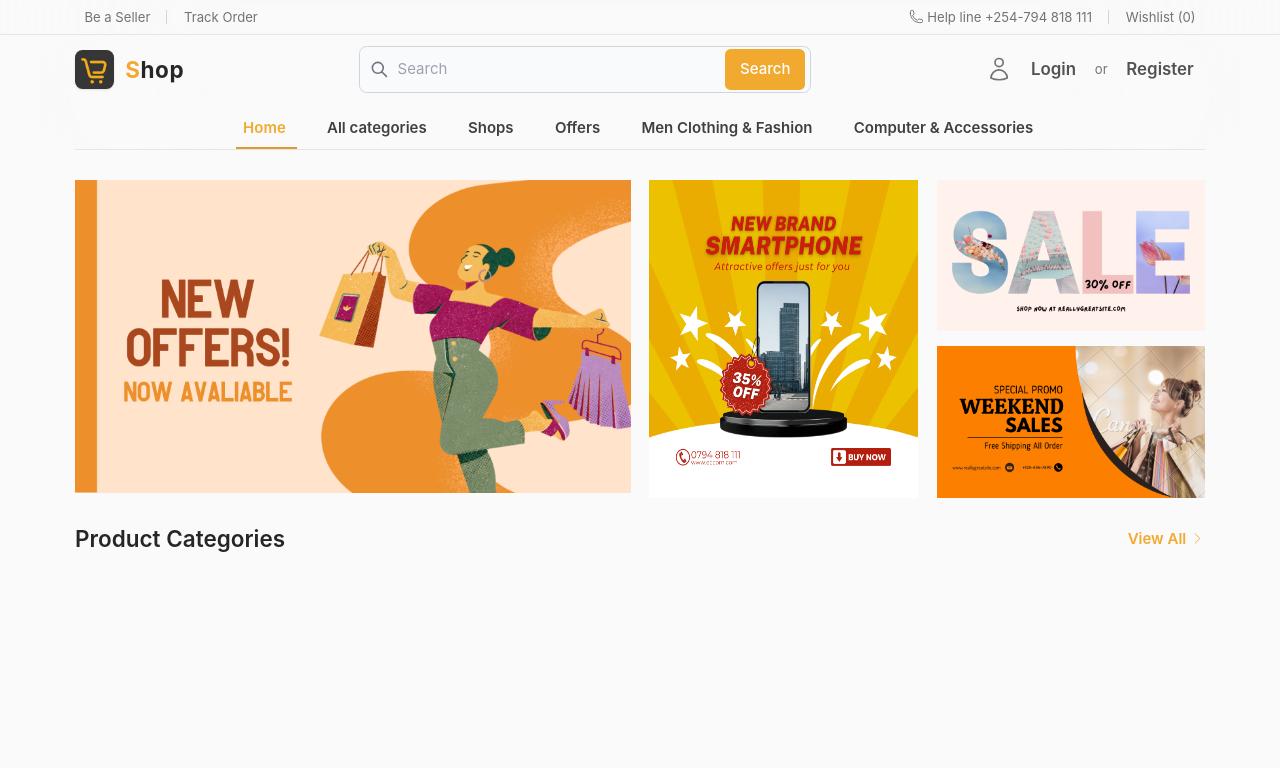
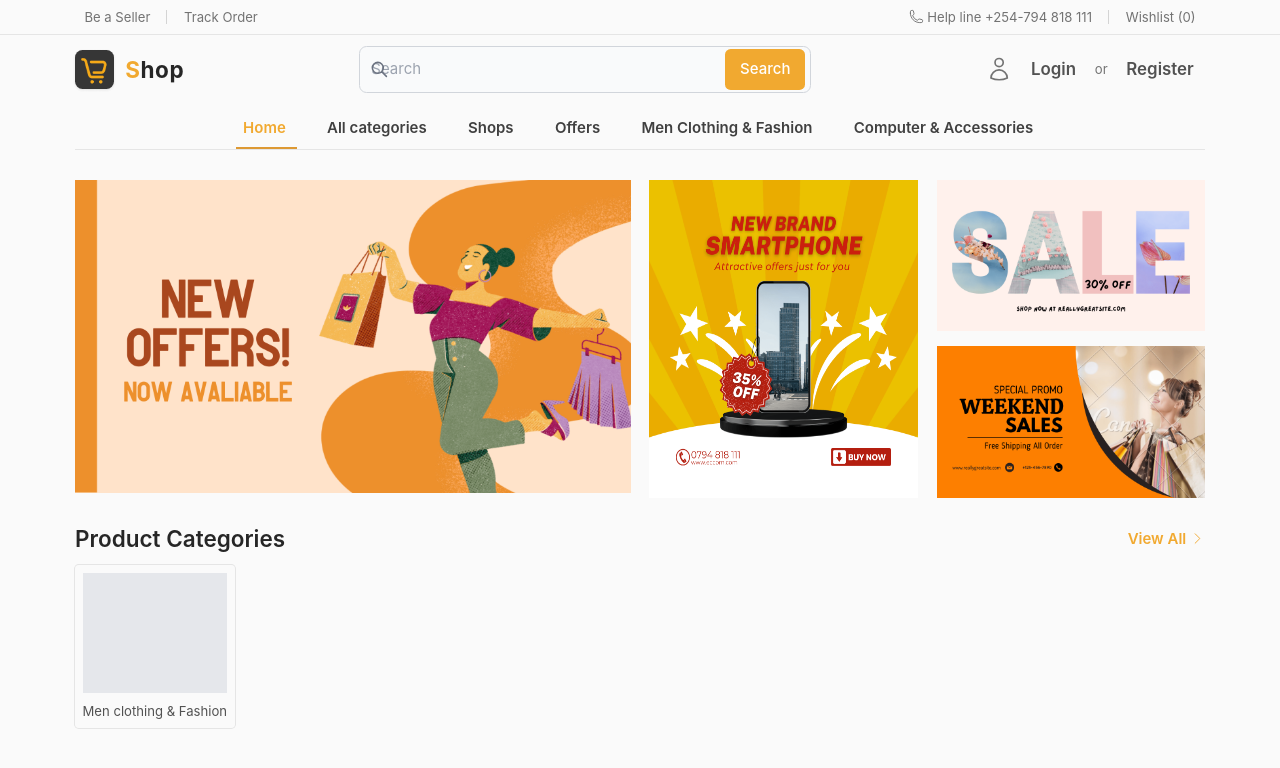
Before and after one commit to Amos-Ditto/Custom-Ecommerce-Application, a Nuxt app in the folder client/: page / in a window 1280 px wide. Shown: the top 768 px of the page. Built offline with nearby package versions, Linux system fonts and the light colour scheme.

Commit message:
fix: Navbar design bug

```diff
--- a/client/components/containers/HomeCategories.vue
+++ b/client/components/containers/HomeCategories.vue
@@ -11,5 +11,13 @@
 				</button>
 			</div>
 		</div>
+		<div class="flex flex-row gap-x-3 items-center w-full">
+			<div class="category flex flex-col p-2 ring-1 ring-neutral-200 rounded">
+				<div class="flex items-center min-h-[8rem] bg-gray-200"></div>
+				<div class="flex flex-col gap-y-1 mt-2.5">
+					<small class="text-sm text-neutral-600 truncate">Men clothing & Fashion</small>
+				</div>
+			</div>
+		</div>
 	</div>
 </template>
--- a/client/components/contents/TopNav.vue
+++ b/client/components/contents/TopNav.vue
@@ -1,6 +1,6 @@
 <template>
 	<div
-		class="w-full backdrop-blur-[100px] bg-base/80 hidden md:flex flex-row justify-between items-center py-2 px-8 lg:px-20 2xl:px-36 text-neutral-500 border-b border-neutral-200"
+		class="w-full backdrop-blur-[100px] bg-c-base/90 hidden md:flex flex-row justify-between items-center py-2 px-8 lg:px-20 2xl:px-36 text-neutral-500 border-b border-neutral-200"
 	>
 		<div class="flex flex-row items-center gap-x-2">
 			<button class="text-sm px-2.5 text-neutral-500 hover:text-neutral-600 transition-colors duration-200 bg-inherit">
--- a/client/components/navs/NavTop.vue
+++ b/client/components/navs/NavTop.vue
@@ -1,14 +1,14 @@
 <template>
 	<nav class="w-full flex flex-col z-20 sticky top-0">
 		<ContentsTopNav />
-		<div class="w-full flex flex-col px-4 md:px-8 lg:px-20 2xl:px-44 pt-2 md:pt-3 backdrop-blur-[100px] bg-base/80">
+		<div class="w-full flex flex-col px-4 md:px-8 lg:px-20 2xl:px-44 pt-2 md:pt-3 backdrop-blur-[100px] bg-c-base/80">
 			<div class="w-full flex flex-row justify-between">
 				<div class="flex flex-row items-center">
 					<NuxtImg src="/logo.png" class="mr-3 max-h-[2.2rem] sm:max-h-[2.6rem] rounded-lg shadow opacity-90" />
 					<small class="text-xl sm:text-2xl tracking-wide font-bold"><span class="text-custom">S</span>hop</small>
 				</div>
 				<!-- Search input -->
-				<div class="hidden md:block w-[40%]">
+				<div class="hidden md:block w-[50%] lg:w-[40%]">
 					<label for="search" class="text-sm font-medium text-gray-900 sr-only dark:text-white">Search</label>
 					<div class="relative flex flex-row items-center">
 						<div class="absolute inset-y-0 left-0 flex items-center pl-3 pointer-events-none">
@@ -31,13 +31,13 @@
 						<input
 							type="search"
 							id="search"
-							class="block w-full p-3 pl-10 text-base text-gray-800 border border-gray-300 rounded-lg bg-gray-50 focus:outline-none"
+							class="block w-full p-2 lg:p-3 pl-10 text-base text-gray-800 border border-gray-300 rounded-lg bg-gray-50 focus:outline-none"
 							placeholder="Search"
 							required
 						/>
 						<button
 							type="submit"
-							class="text-white absolute right-1.5 bg-custom hover:bg-opacity-90 focus:bg-opacity-90 focus:outline-none font-medium rounded-md text-base px-4 py-2.5"
+							class="text-white absolute right-1.5 bg-custom hover:bg-opacity-90 focus:bg-opacity-90 focus:outline-none font-medium rounded-md text-base px-4 py-1.5 lg:py-2.5"
 						>
 							Search
 						</button>
--- a/client/pages/index.vue
+++ b/client/pages/index.vue
@@ -1,5 +1,5 @@
 <template>
-	<section class="w-full flex flex-col gap-y-6 px-4 md:px-8 lg:px-20 2xl:px-44 mt-6 lg:mt-8">
+	<section class="w-full flex flex-col gap-y-6 px-4 md:px-8 lg:px-20 2xl:px-44 mt-6 lg:mt-8 mb-4">
 		<ContainersHomeHero />
 		<ContainersHomeCategories />
 	</section>
```
